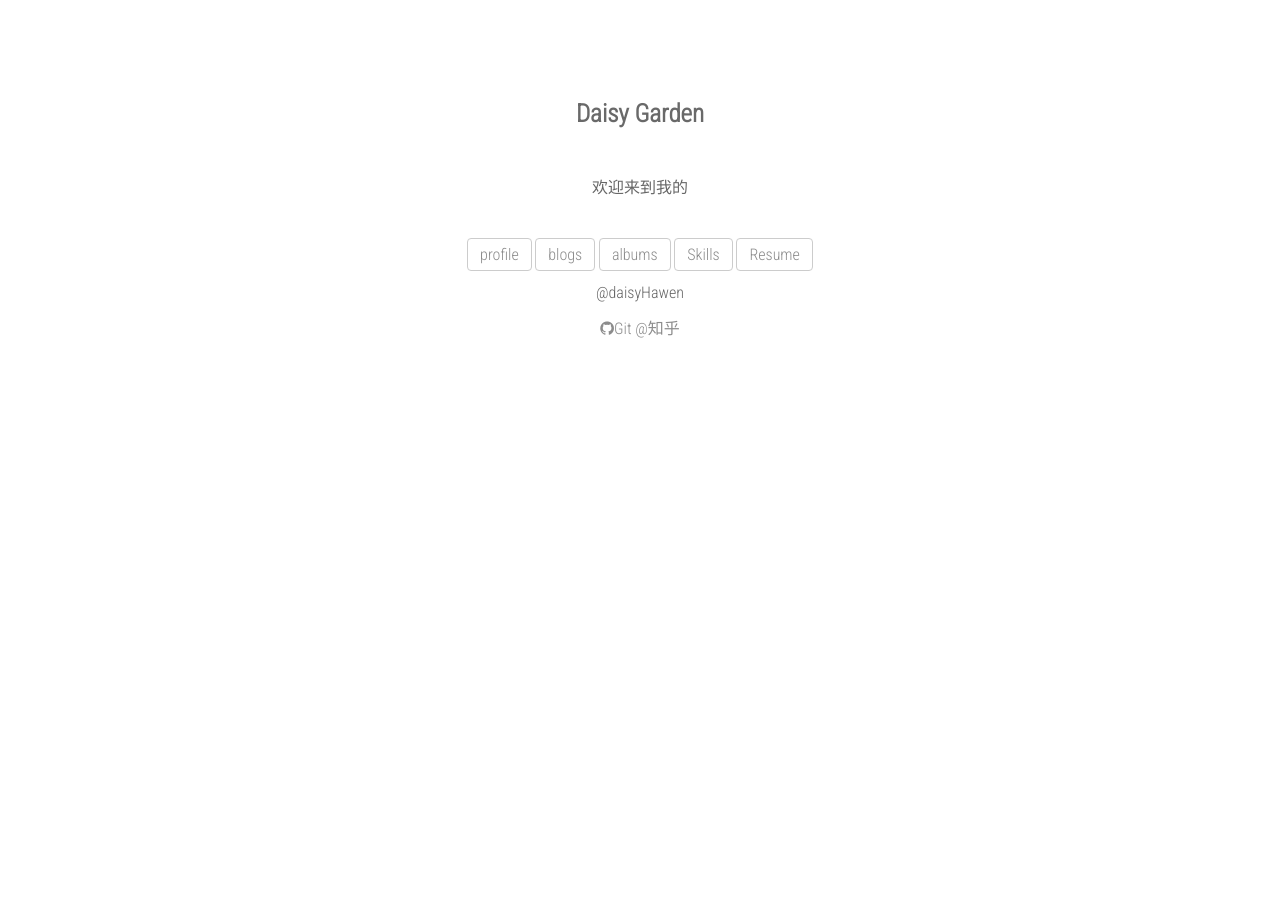
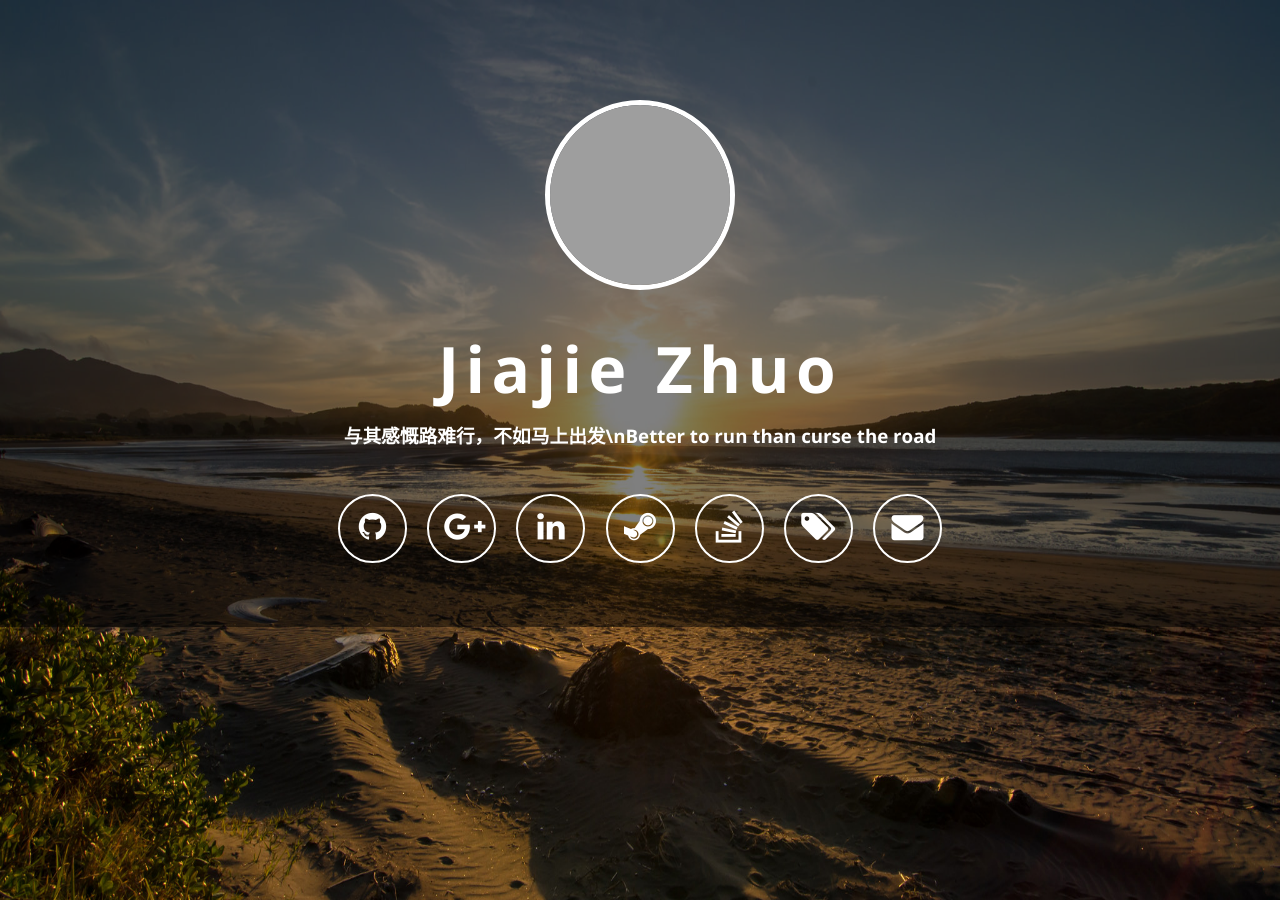
Before and after one commit to 0lddriv3r/0lddriv3r.github.io, a Jekyll site: the page index.html, which Jekyll copies as it is, in a window 1280 px wide. Built offline with Jekyll 4.4.1, drawn with Linux system fonts in a browser that asks for light colours; nearby versions of some CDN libraries; grey boxes are pictures that could not be loaded.

Commit message:
Change the index.html.

```diff
--- /dev/null
+++ b/css/front.css
@@ -0,0 +1,124 @@
+body {
+    font-family: 'Open Sans',Helvetica,Arial,sans-serif;
+    background-color: rgba(0, 0, 0, 0.9);
+    position: absolute;
+    top: 0;
+    bottom: 0;
+    right: 0;
+    left: 0;
+    margin: 0;
+}
+#fullscreen {
+    z-index: -999;
+    min-height: 100%;
+    min-width: 1024px;
+    width: 100%;
+    height: auto;
+    position: fixed;
+    top: 0;
+    left: 0;
+}
+#avatar {
+    height: 180px;
+    border-radius: 100%;
+    border: 5px solid white;
+    margin-bottom: 40px;
+}
+h1 {
+    color: white;
+    font-weight: bold;
+    letter-spacing: 0.1em;
+    font-size: 4em;
+    font-family: 'Open Sans';
+    margin: -10px 0;
+}
+h3 {
+    color: white;
+    padding-bottom: 20px;
+    font-weight: thin;
+}
+.content {
+    padding-top: 100px;
+    padding-bottom: 40px;
+    background-color: rgba(0, 0, 0, 0.5);
+    text-align: center;
+}
+ul {
+    list-style: none;
+    padding: 0;
+}
+li {
+    border-radius: 100%;
+    border: 2px solid white;
+    color: white;
+    margin: 8px;
+    display: inline-block;
+    list-style: none;
+    width: 65px;
+    height: 65px;
+}
+li:hover {
+    color: white;
+    text-decoration: none;
+    -webkit-transition: 500ms;
+    -moz-transition: 500ms;
+    transition: 500ms;
+    text-decoration: none;
+    background-color: rgba(0, 0, 0, 0.5);
+}
+a {
+    color: white;
+    padding: 15px;
+    text-decoration: none;
+}
+.description {
+    display: none;
+}
+
+@media (max-width: 450px) {
+ul {
+    text-align: center;
+}
+li {
+    border-radius: 0%;
+    border: none;
+    color: white;
+    margin: 8px;
+    display: block;
+    list-style: none;
+    margin: 10px 0px;
+    text-align: center;
+    height: auto;
+    width: auto;
+}
+li:hover {
+    background-color: none;
+    transition: none;
+}
+a {
+    text-align: justify;
+    border: 2px solid white;
+    border-radius: 5px;
+    color: white;
+    padding: 15px;
+    padding-left: 30px;
+    width: 70%;
+}
+a:hover {
+    -webkit-transition: 500ms;
+    -moz-transition: 500ms;
+    transition: 500ms;
+    background-color: rgba(0, 0, 0, 0.5);
+    color: white;
+    text-decoration: none;
+}
+.description {
+    display: inline-block;
+    color: white;
+    font-family: Arial;
+    margin-left: 40px;
+}
+.content {
+    padding-top: 60px;
+}
+}
--- a/index.html
+++ b/index.html
@@ -1,61 +1,113 @@
----
-layout: blank
----
-<section class="content">
-    <h1>Daisy Garden</h1>
-    <div class="words">&nbsp</div>
-    <div class="btns">
-        <a href="{{site.baseurl}}/about/" class="btn btn-default">profile</a>
-        <a href="{{site.baseurl}}/blog/" class="btn btn-default">blogs</a>
-        <a href="{{site.baseurl}}/albums/" class="btn btn-default">albums</a>
-        <a href="{{site.baseurl}}/project/" class="btn btn-default">Skills</a>
-        <a href="{{site.baseurl}}/resume.html" class="btn btn-default">Resume</a>
+<!DOCTYPE html>
+<html>
+    <head>
+        <meta charset="utf-8">
+        <meta http-equiv="X-UA-Compatible" content="IE=edge">
+        <title></title>
+        <meta name="viewport" content="width=device-width, initial-scale=1.0">
+        <meta name="description" content="与其感慨路难行，不如马上出发<br />Better to run than curse the road">
+        <link rel="canonical" href="/">
+        <link rel="stylesheet" href="css/front.css">
+        <link href='https://fonts.googleapis.com/css?family=Open+Sans:400,700&subset=latin,cyrillic-ext' rel='stylesheet' type='text/css'>
+        <link rel="stylesheet" href="https://maxcdn.bootstrapcdn.com/font-awesome/4.5.0/css/font-awesome.min.css">
+    </head>
+    <body>
+        <div class="content">
 
-    </div>
-    <div class="link">
-        <p>@daisyHawen</p>
-        <a href="http://github.com/{{ site.github }}"><i class="fa fa-github"></i>Git</a>
-        <a href="https://www.zhihu.com/people/hawintion">@知乎</a>
-    </div>
-</section>
-<script src="https://apps.bdimg.com/libs/jquery/2.1.1/jquery.min.js"></script>
-<style>
-.content {
-    width: 80%;
-    margin-left: auto;
-    margin-right: auto;
-    margin-top: 100px;
-    text-align: center;
-}
+            <img src="img/background.jpg" id="fullscreen">
 
-.words {
-    height: 100px;
-    line-height: 100px;
-}
 
-.link {
-    margin-top: 10px;
-}
-</style>
-<script>
-var s = '欢迎来到我的博客';
-var con = $('.words');
-var index = 0;
-var length = s.length;
-var tId = null;
 
-function start() {
-    con.text('');
+                <img src="https://avatars2.githubusercontent.com/u/17301305" id="avatar">
 
-    tId = setInterval(function() {
-        con.append(s.charAt(index));
-        if (index++ === length) {
-            clearInterval(tId);
-            index = 0;
-            start()
-        }
-    }, 300);
-}
 
-start();
-</script>
+            <h1>Jiajie Zhuo</h1>
+            <h3>与其感慨路难行，不如马上出发\nBetter to run than curse the road</h3>
+
+                <ul>
+
+                    <li><a class="fa fa-2x fa-github" href="https://github.com/0lddriv3r"><span class="description">GitHub</span></a></li>
+
+
+
+                    <!--li><a class="fa fa-2x fa-codepen" href="https://codepen.io/your_codepen_username_goes_here"><span class="description">CodePen</span></a></li-->
+
+
+
+                    <!--li><a class="fa fa-2x fa-facebook" href="https://facebook.com/your_facebook_username_goes_here"><span class="description">Facebook</span></a></li-->
+
+
+
+                    <!--li><a class="fa fa-2x fa-vk" href="https://vk.com/your_vk_username_goes_here"><span class="description">ВКонтакте</span></a></li-->
+
+
+
+                    <!--li><a class="fa fa-2x fa-twitter" href="https://twitter.com/your_twitter_username_goes_here"><span class="description">Twitter</span></a></li-->
+
+
+
+                    <li><a class="fa fa-2x fa-google-plus" href="https://plus.google.com/+your_google_plus_username_goes_here"><span class="description">Google +</span></a></li>
+
+
+
+                    <li><a class="fa fa-2x fa-linkedin" href="https://linkedin.com/in/your_linked_in_username_goes_here"><span class="description">LinkedIn</span></a></li>
+
+
+
+                    <!--li><a class="fa fa-2x fa-vine" href="https://vine.co/your_vine_username_goes_here"><span class="description">Vine</span></a></li-->
+
+
+
+                    <!--li><a class="fa fa-2x fa-instagram" href="https://instagram.com/your_instagram_username_goes_here"><span class="description">Instagram</span></a></li-->
+
+
+
+
+
+                    <li><a class="fa fa-2x fa-steam" href="http://steamcommunity.com/id/your_steam_username_goes_here"><span class="description">Steam</span></a></li>
+
+
+
+                    <!--li><a class="fa fa-2x fa-soundcloud" href="https://soundcloud.com/your_soundcloud_username_goes_here"><span class="description">Soundcloud</span></a></li-->
+
+
+
+                    <!--li><a class="fa fa-2x fa-lastfm" href="http://www.last.fm/user/your_lastfm_username_goes_here"><span class="description">Last.fm</span></a></li-->
+
+
+
+                    <li><a class="fa fa-2x fa-stack-overflow" href="https://stackoverflow.com/users/7261040/jiajiezhuo"><span class="description">Stack OF</span></a></li>
+
+
+
+                    <!--li><a class="fa fa-2x fa-reddit" href="https://reddit.com/user/your_reddit_username_goes_here"><span class="description">Reddit</span></a></li-->
+
+
+
+                    <!--li><a class="fa fa-2x fa-medium" href="https://medium.com/@your_medium_username_goes_here"><span class="description">Medium</span></a></li-->
+
+
+
+                    <!--li><a class="fa fa-2x fa-tumblr" href="https://your_tumblr_username_goes_here.tumblr.com/"><span class="description">Tumblr</span></a></li-->
+
+
+
+                    <!--li><a class="fa fa-2x fa-weibo" href="https://weibo.com/your_weibo_username_goes_here"><span class="description">微博</span></a></li-->
+
+
+
+                    <li><a class="fa fa-2x fa-tags" href="/blog"><span class="description">Blog</span></a></li>
+
+
+
+                    <li><a class="fa fa-2x fa-envelope" href="mailto:jiajiezhuo@163.com"><span class="description">Email</span></a></li>
+
+
+
+                    <!--li><a class="fa fa-2x fa-key" href="https://raw.pastebin.com/LINK-TO-PUBLIC-KEY"><span class="description">PGP Key</span></a></li-->
+
+                </ul>
+        </div>
+
+    </body>
+</html>
```
Also changed, not shown: img/background.jpg (added).
